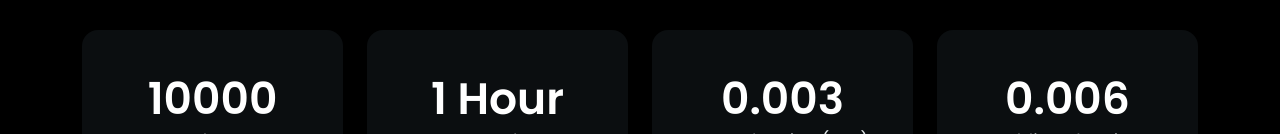
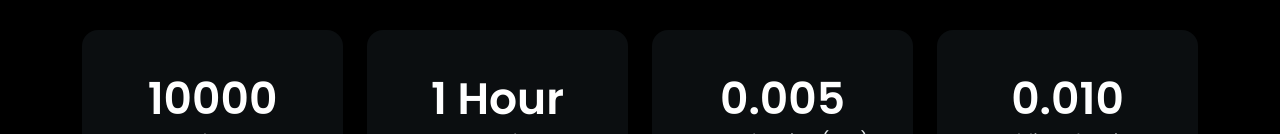
Before and after one commit to deathskullnft/thedeathskull, a plain HTML site: page index.html in a window 1280 px wide. Shown: the part 818-952 px from the top of the page. Drawn offline with Linux system fonts and the light colour scheme.

Commit message:
Add files via upload

```diff
--- a/index.html
+++ b/index.html
@@ -158,7 +158,7 @@
             <div class="hero-wrap py-3">
               <div class="hero-mask rounded-4 opacity-7 bg-dark"></div>
               <div class="hero-content text-center py-4 px-3">
-                <h4 class="text-11 text-white fw-600 mb-0">0.003</h4>
+                <h4 class="text-11 text-white fw-600 mb-0">0.005</h4>
                 <div class="text-4 text-light">Pre Sale Price (ETH)</div>
               </div>
             </div>
@@ -167,7 +167,7 @@
             <div class="hero-wrap py-3">
               <div class="hero-mask rounded-4 opacity-7 bg-dark"></div>
               <div class="hero-content text-center py-4 px-3">
-                <h4 class="text-11 text-white fw-600 mb-0">0.006</h4>
+                <h4 class="text-11 text-white fw-600 mb-0">0.010</h4>
                 <div class="text-4 text-light">Public Sale Price</div>
               </div>
             </div>
```
